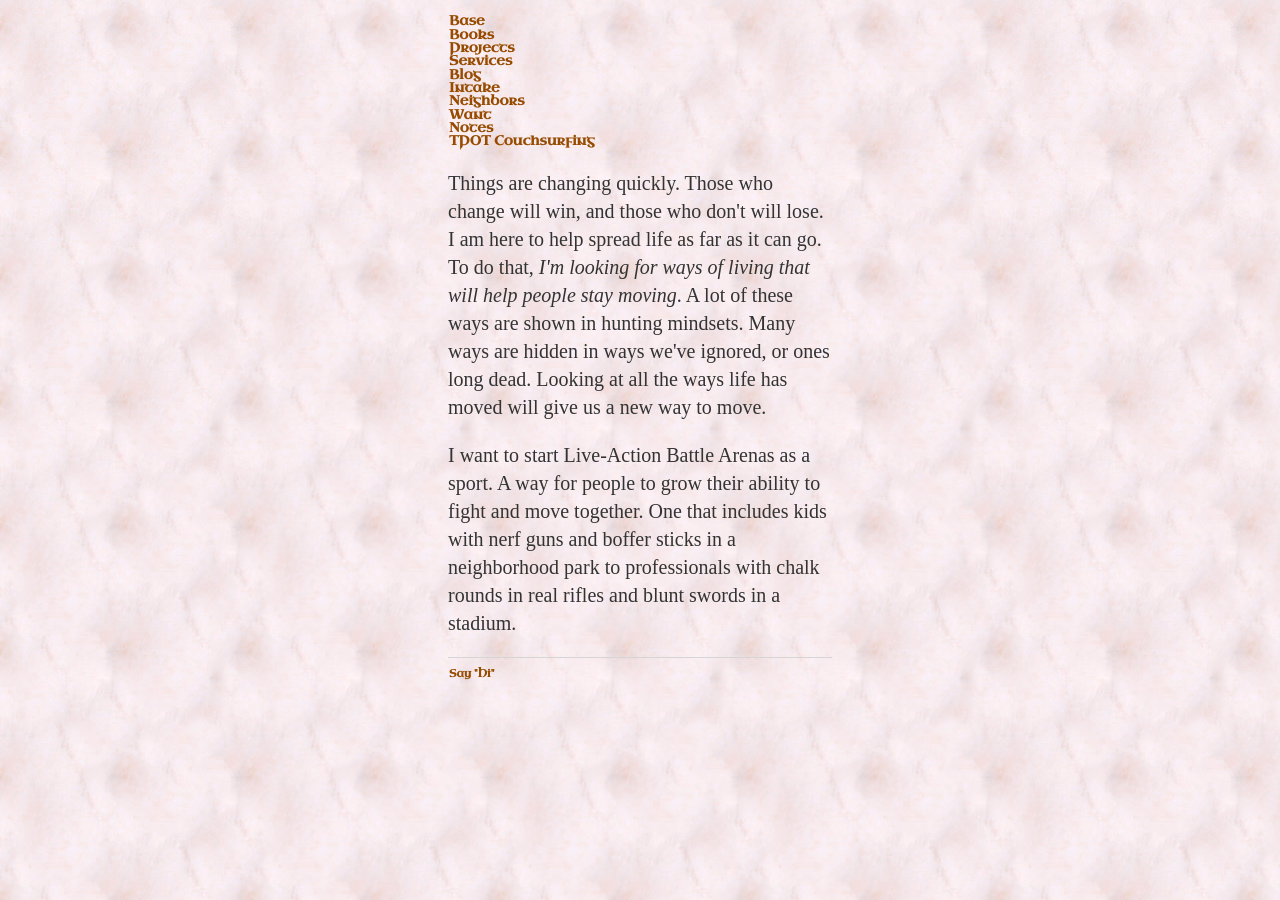
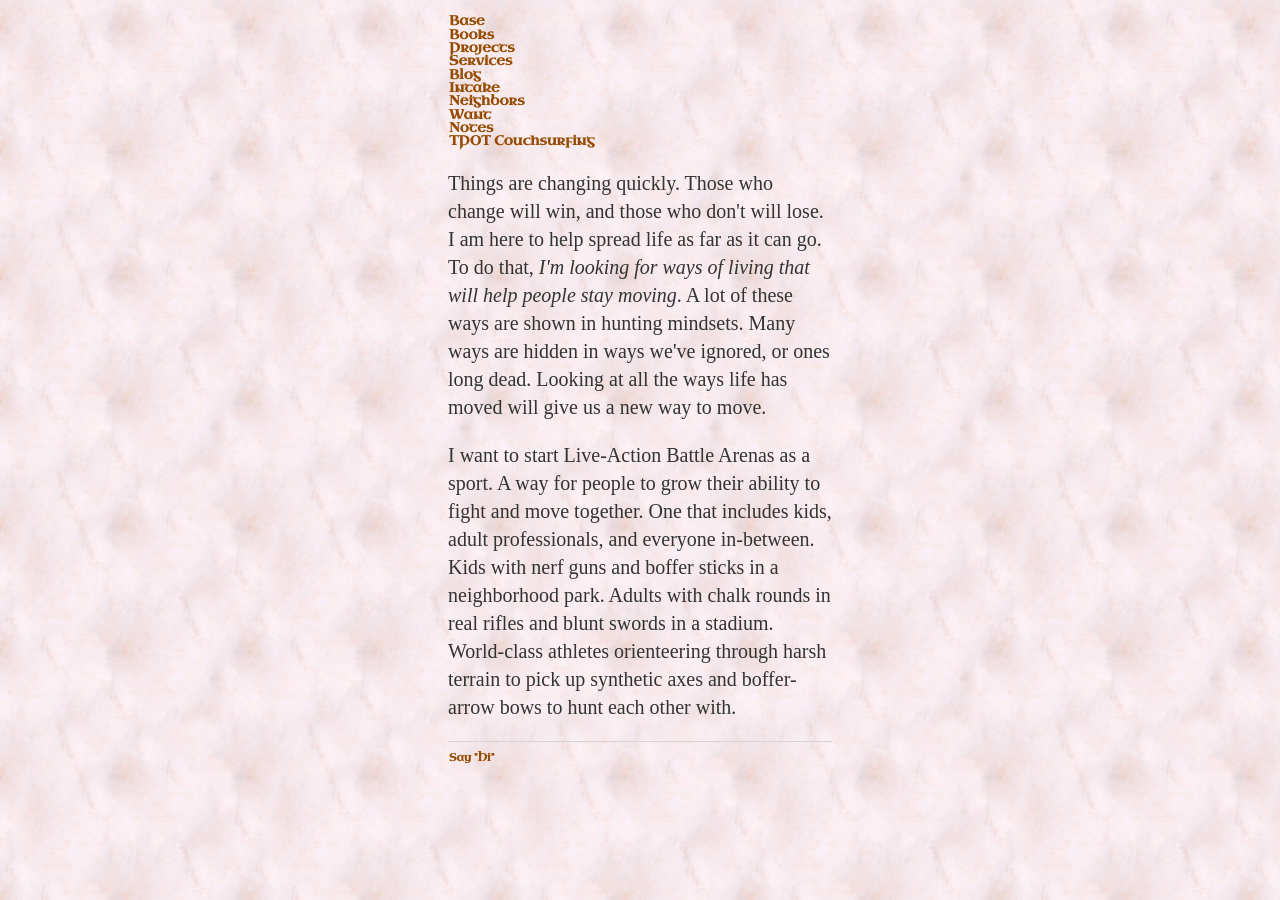
Before and after one commit to ray-dorai/ray-dorai.github.io, a Jekyll site: the page built from want.html, in a window 1280 px wide. Built offline with Jekyll 4.4.1, drawn with Linux system fonts in a browser that asks for light colours; some web fonts are replaced.

Commit message:
Update want.html

```diff
--- a/want.html
+++ b/want.html
@@ -6,7 +6,7 @@ title: Want
 
  <p>
 Things are changing quickly. Those who change will win, and those who don't will lose. I am here to help spread life as far as it can go. To do that, <i>I'm looking for ways of living that will help people stay moving</i>.  A lot of these ways are shown in hunting mindsets. Many ways are hidden in ways we've ignored, or ones long dead. Looking at all the ways life has moved will give us a new way to move.
-<p> I want to start Live-Action Battle Arenas as a sport. A way for people to grow their ability to fight and move together. One that includes kids with nerf guns and boffer sticks in a neighborhood park to professionals with chalk rounds in real rifles and blunt swords in a stadium.
+<p> I want to start Live-Action Battle Arenas as a sport. A way for people to grow their ability to fight and move together. One that includes kids, adult professionals, and everyone in-between. Kids with nerf guns and boffer sticks in a neighborhood park. Adults with chalk rounds in real rifles and blunt swords in a stadium. World-class athletes orienteering through harsh terrain to pick up synthetic axes and boffer-arrow bows to hunt each other with.
 
 
 
```
